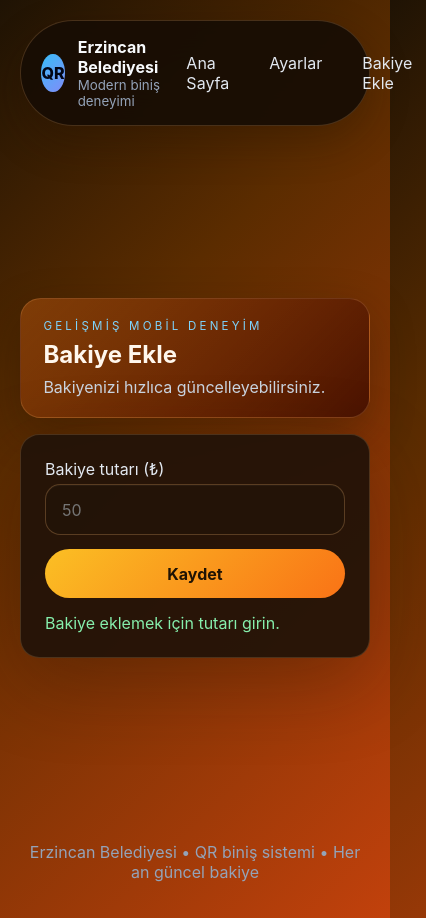
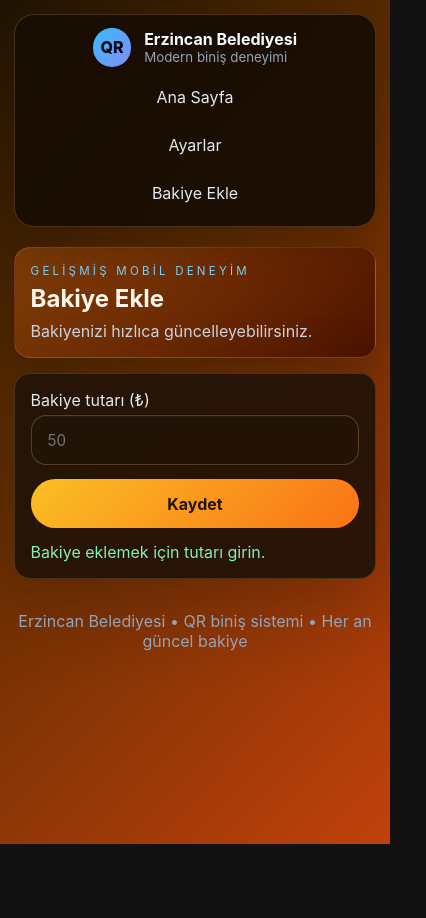
Before and after one commit to kaan-kutlu/Otobus_QR_Odeme, a Next.js app: page /balance in a window 390 px wide. Shown: the whole page, 426 px wide, since content can reach past the window. After the commit the page ends 844 px from the top, so only its background shows below. Built offline with nearby package versions, Linux system fonts and the light colour scheme.

Commit message:
kodlar güncel

```diff
--- a/app/globals.css
+++ b/app/globals.css
@@ -259,3 +259,100 @@ input {
   text-align: center;
   color: #94a3b8;
 }
+
+.logout-button {
+  border: 1px solid rgba(148, 163, 184, 0.25);
+  background: rgba(255, 255, 255, 0.05);
+  color: #f8fafc;
+}
+
+@media (max-width: 900px) {
+  .topbar {
+    flex-wrap: wrap;
+    justify-content: center;
+    gap: 0.75rem;
+    padding: 0.9rem 1rem;
+  }
+
+  .nav-links {
+    justify-content: center;
+    width: 100%;
+  }
+
+  .nav-links a,
+  .logout-button {
+    width: auto;
+    min-width: 120px;
+  }
+
+  .page-content {
+    min-height: auto;
+    padding: 0;
+  }
+}
+
+@media (max-width: 640px) {
+  .app-shell {
+    padding: 0.85rem;
+  }
+
+  .topbar {
+    padding: 0.85rem;
+    border-radius: 1.25rem;
+  }
+
+  .brand {
+    flex-wrap: wrap;
+    justify-content: center;
+  }
+
+  .nav-links {
+    flex-direction: column;
+    align-items: stretch;
+    gap: 0.65rem;
+  }
+
+  .nav-links a,
+  .logout-button {
+    width: 100%;
+    text-align: center;
+  }
+
+  .hero-card,
+  .card {
+    padding: 1rem;
+    border-radius: 1rem;
+  }
+
+  .dashboard-grid {
+    grid-template-columns: 1fr;
+  }
+
+  .page-content {
+    gap: 0.9rem;
+  }
+
+  .form-card {
+    padding: 1rem;
+  }
+
+  .action-row {
+    flex-direction: column;
+  }
+
+  .action-row button {
+    width: 100%;
+  }
+
+  input {
+    font-size: 0.95rem;
+  }
+
+  button {
+    width: 100%;
+  }
+
+  .video-wrapper {
+    max-height: 320px;
+  }
+}
```
Also changed, not shown: app/page.tsx (+9 -15 lines).
